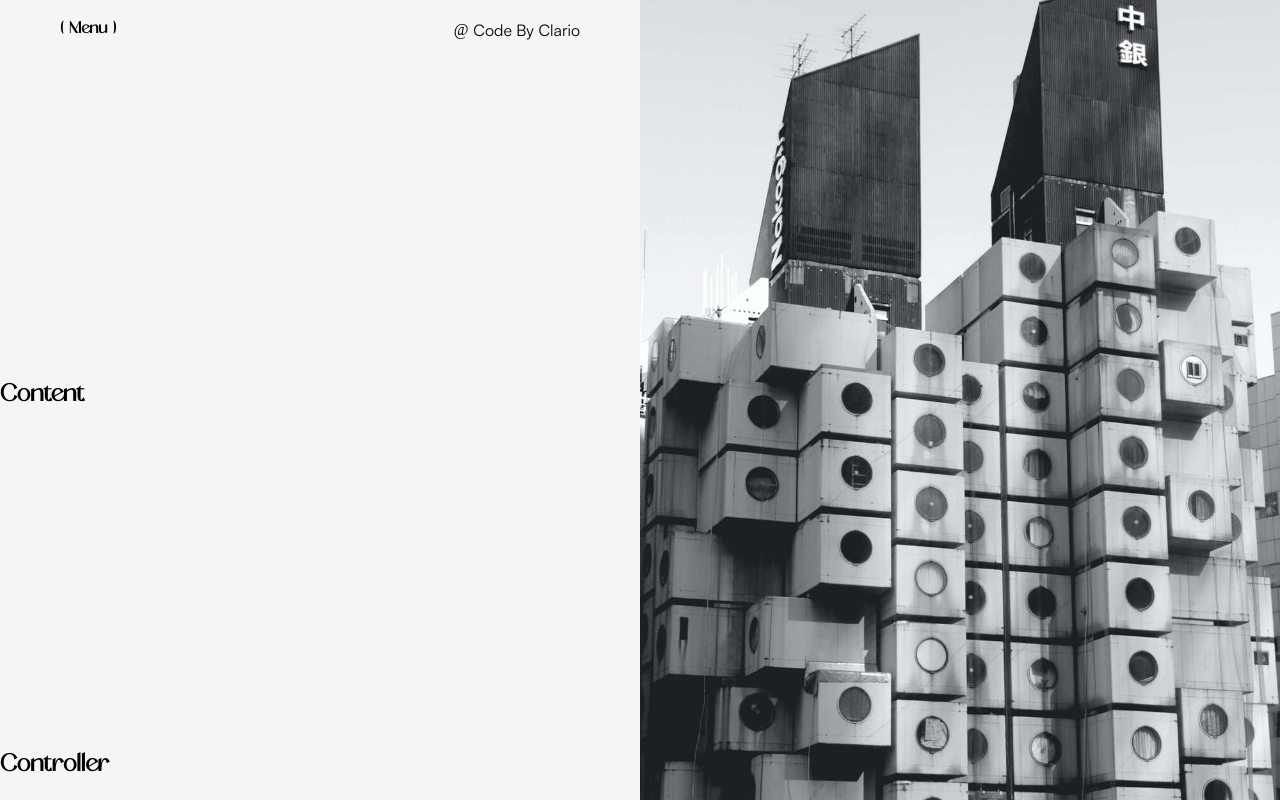
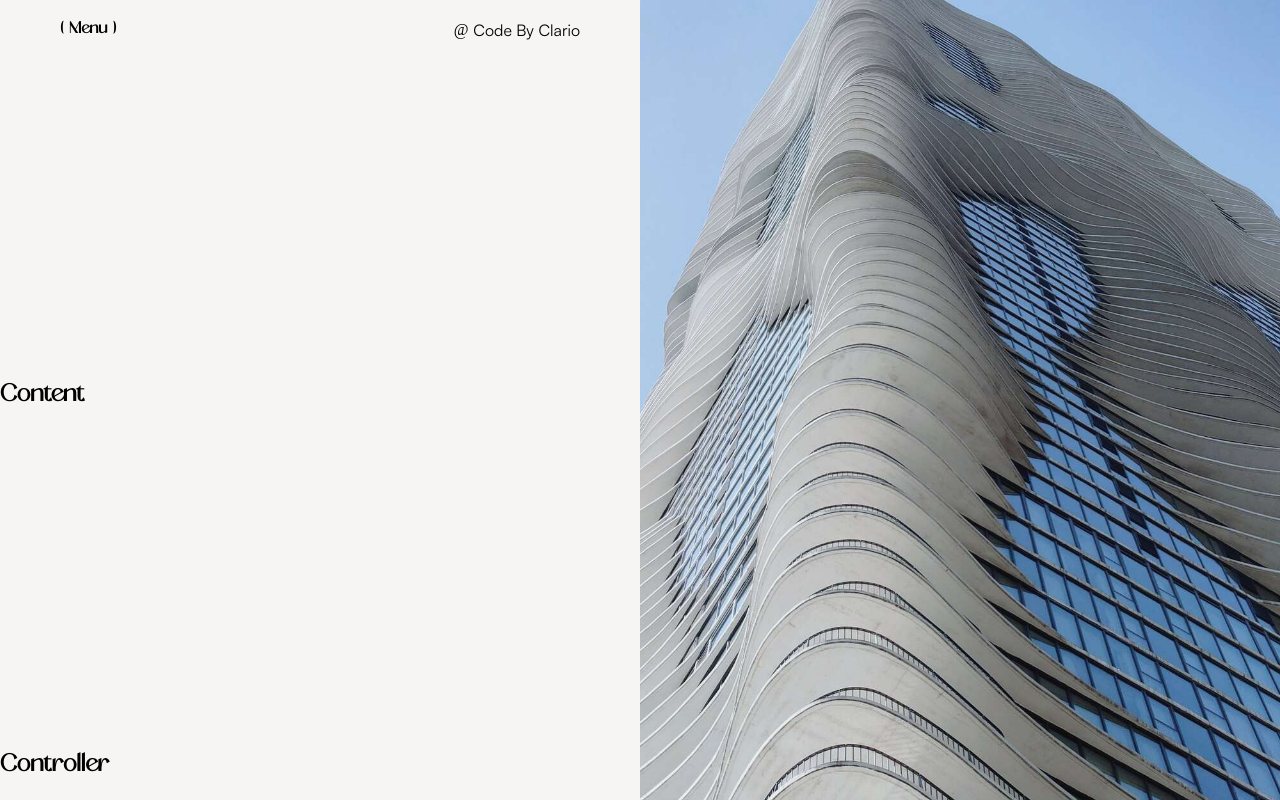
Before and after one commit to ccadran/Architecture-gallery, a Next.js app: page / in a window 1280 px wide. Built offline with nearby package versions, Linux system fonts and the light colour scheme.

Commit message:
remove the visibility of next Img

```diff
--- a/src/app/components/NextImageSlider/NextImageSlider.jsx
+++ b/src/app/components/NextImageSlider/NextImageSlider.jsx
@@ -1,7 +1,8 @@
 "use client";
+
 import { useEffect, useState } from "react";
+import gsap from "gsap";
 import styles from "./style.module.scss";
-import gsap from "gsap";
 
 export default function NextImageSlider({ content }) {
   const [currentIndex, setCurrentIndex] = useState(0);
@@ -24,9 +25,12 @@
     });
 
     timeline
-      .to(`.${styles.next}`, { x: "100%", scale: 1 })
-      .to(`.${styles.prev}`, { x: "-120%", scale: 1.2 }, 0)
-      .to(`.${styles.current}`, { x: 0, scale: 1 }, 0);
+      .to(`.${styles.current}`, { x: 0, scale: 1, opacity: 1 }, 0) // Animation actuelle
+      .to(`.${styles.prev}`, { x: "-110%", scale: 1.2, opacity: 1 }, 0) // Animation précédente
+      .to(`.${styles.next}`, { x: "100%", scale: 1, opacity: 1 }); // Animation suivante
+
+    gsap.set(`.${styles.next}`, { opacity: 0 }); // Cacher la prochaine image avant l'animation
+    gsap.set(`.${styles.prev}`, { opacity: 0 }); // Cacher l'image précédente avant l'animation
   }, [currentIndex]);
 
   return (
@@ -45,9 +49,9 @@
                 isCurrent
                   ? styles.current
                   : isNext
-                  ? styles.next
+                  ? `${styles.next} ` // Ajoutez la classe visible pour montrer la prochaine image
                   : isPrev
-                  ? styles.prev
+                  ? `${styles.prev} ` // Ajoutez la classe visible pour montrer l'image précédente
                   : ""
               }`}
             >
--- a/src/app/components/NextImageSlider/style.module.scss
+++ b/src/app/components/NextImageSlider/style.module.scss
@@ -21,15 +21,19 @@
 
   &.current {
     opacity: 1;
+
     // transform: translateX(0);
+    z-index: 1;
   }
 
   &.next {
     opacity: 1;
+    z-index: 0;
     // transform: translateX(100%);
   }
 
   &.prev {
+    z-index: 1;
     opacity: 1;
     // transform: translateX(-100%);
   }
```
